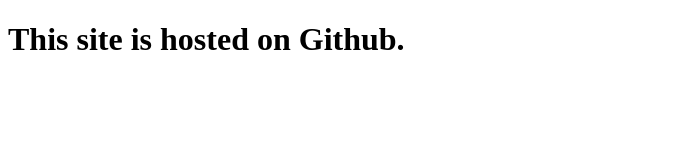
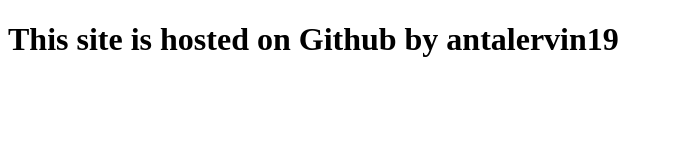
Before and after one commit to antalervin19/antalervin19.github.io, a plain HTML site: page index.html in a window 1280 px wide. Shown: the whole page, without its empty margins (0-673 px from the left). Drawn offline with Linux system fonts and the light colour scheme.

Commit message:
Update index.html

```diff
--- a/index.html
+++ b/index.html
@@ -6,6 +6,6 @@
     <title>Make&Sign</title>
 </head>
 <body>
-    <h1>This site is hosted on Github.</h1>
+    <h1>This site is hosted on Github by antalervin19</h1>
 </body>
 </html>
```
